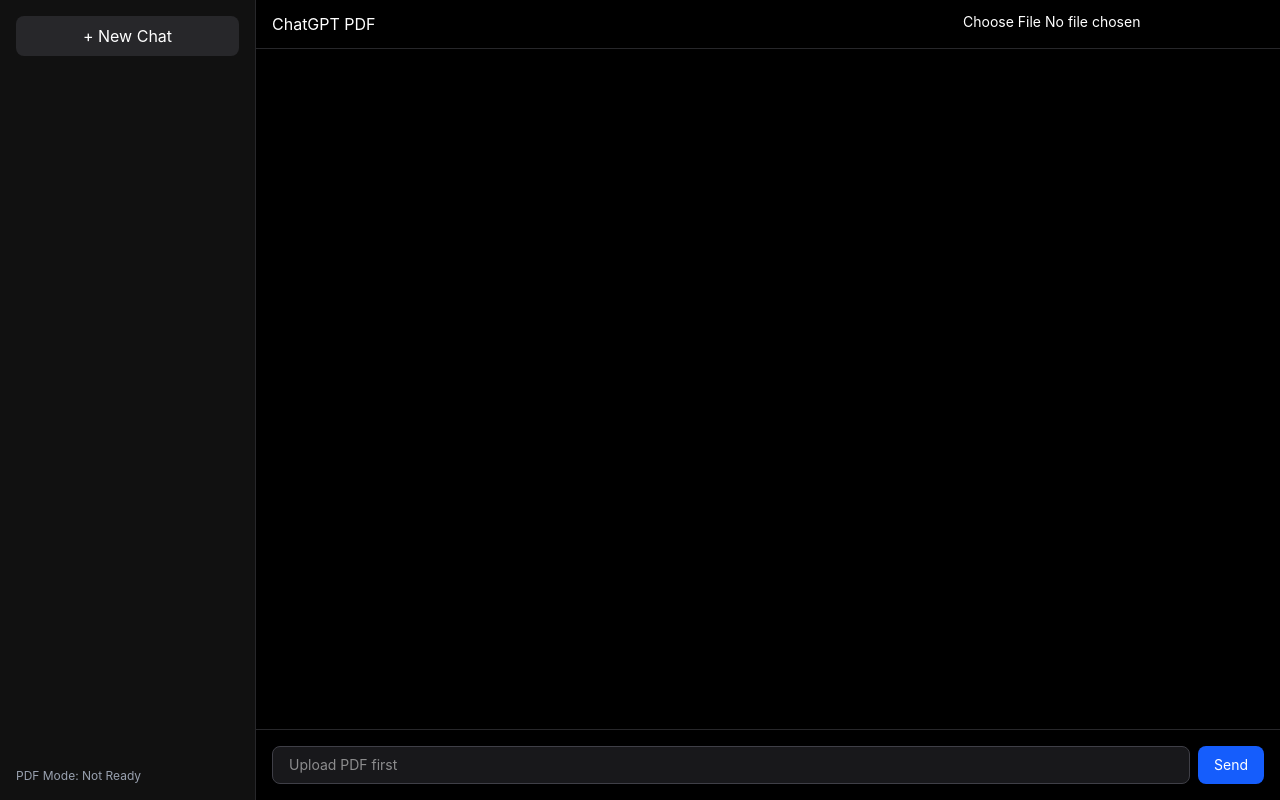
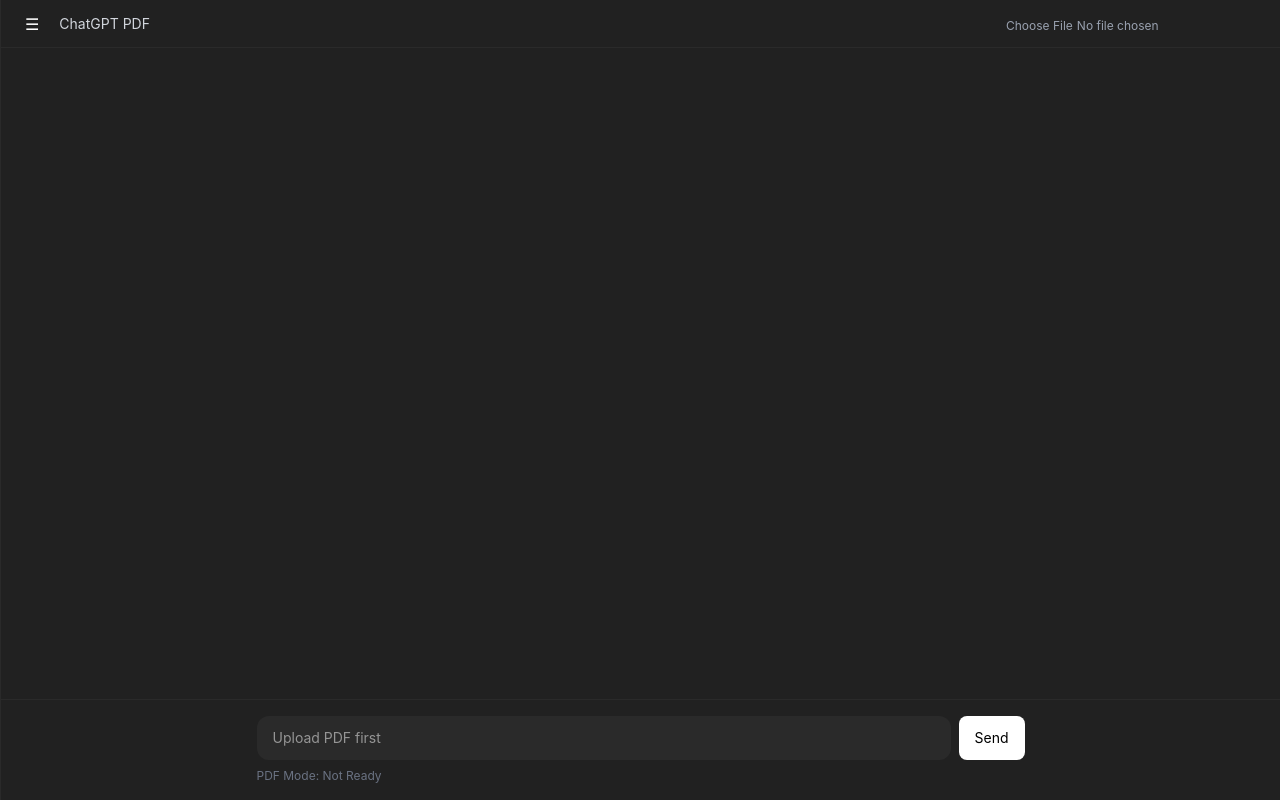
Before and after one commit to AB-stack-cmd/Rag-Application, a Next.js app: page / in a window 1280 px wide. Built offline with nearby package versions, Linux system fonts and the light colour scheme.

Commit message:
added side bar

```diff
--- /dev/null
+++ b/app/pages/ChatMessage.tsx
@@ -0,0 +1,16 @@
+"use client";
+
+import ReactMarkdown from "react-markdown";
+import remarkGfm from "remark-gfm";
+
+export function ChatMessage({ content }: { content: string }) {
+  return (
+    <div className="text-sm leading-relaxed text-white">
+      <div className="prose prose-invert max-w-none">
+        <ReactMarkdown remarkPlugins={[remarkGfm]}>
+          {content}
+        </ReactMarkdown>
+      </div>
+    </div>
+  );
+}
--- /dev/null
+++ b/app/pages/Sidebar.tsx
@@ -0,0 +1,28 @@
+export default function Sidebar({ open }: any) {
+  return (
+    <div
+      className={`
+        ${open ? "w-64" : "w-0"}
+        bg-[#171717] border-r border-[#2a2a2a]
+        transition-all duration-300 overflow-hidden
+      `}
+    >
+      <div className="p-3">
+        <button className="w-full bg-[#2a2a2a] hover:bg-[#333] text-sm p-2 rounded">
+          + New Chat
+        </button>
+      </div>
+
+      <div className="px-2 space-y-1">
+        {["Chat 1", "Chat 2"].map((c, i) => (
+          <div
+            key={i}
+            className="px-3 py-2 text-sm rounded cursor-pointer hover:bg-[#2a2a2a]"
+          >
+            {c}
+          </div>
+        ))}
+      </div>
+    </div>
+  );
+}
--- a/app/pages/main.tsx
+++ b/app/pages/main.tsx
@@ -1,7 +1,10 @@
 'use client'
 
 import { useState, useRef, useEffect } from "react";
-
+import { ChatMessage } from "./ChatMessage";
+import Sidebar from "./Sidebar";
+import { conversations } from "./test/mockData";
+import test from "node:test";
 interface Message {
   role: "user" | "assistant";
   content: string;
@@ -14,7 +17,7 @@ export default function Main() {
   const [streamingMsg, setStreamingMsg] = useState("");
   const [pdfReady, setPdfReady] = useState(false);
   const [jobId, setJobId] = useState<string | null>(null);
-
+  const [sidebarOpen,setSidebarOpen] = useState(false)
   const bottomRef = useRef<HTMLDivElement>(null);
 
   useEffect(() => {
@@ -97,10 +100,13 @@ export default function Main() {
 
       try {
         const event = JSON.parse(line);
+        console.log(`Event : ${event}` )
 
         if (event.type === "token") {
           finalText += event.content;
-          setStreamingMsg(finalText);
+          for (const text of finalText){
+          setStreamingMsg(text);
+          }
         }
 
         if (event.type === "done") {
@@ -119,26 +125,33 @@ export default function Main() {
   setLoading(false);
 }
   return (
-    <div className="flex h-screen bg-black text-white">
+    <div className="flex h-screen bg-[#212121] text-white">
 
-      {/* Sidebar */}
-      <div className="w-64 bg-[#111] border-r border-zinc-800 p-4 hidden md:flex flex-col">
-        <button className="mb-4 bg-zinc-800 p-2 rounded-lg hover:bg-zinc-700">
-          + New Chat
+  {/* SIDEBAR */}
+  <Sidebar
+    open={sidebarOpen}
+    onClose={() => setSidebarOpen(false)}
+    onSelect={conversations}
+    activeId={1}
+  />
+
+  {/* MAIN AREA */}
+  <div className="flex flex-col flex-1">
+
+    {/* HEADER */}
+    <div className="h-12 border-b border-[#2a2a2a] flex items-center px-4 gap-3">
+
+      {/* ✅ NO absolute (this fixes alignment) */}
+      <button
+        onClick={() => setSidebarOpen(prev => !prev)}
+        className="p-2 rounded-md hover:bg-[#2a2a2a]"
+      >
+        ☰
       </button>
 
-        <div className="text-xs text-gray-400 mt-auto">
-          PDF Mode: {pdfReady ? "Ready" : "Not Ready"}
-        </div>
-      </div>
+      <span className="text-sm text-gray-300">ChatGPT PDF</span>
 
-      {/* Main */}
-      <div className="flex flex-col flex-1">
-
-        {/* Header */}
-        <div className="border-b border-zinc-800 px-4 py-3 flex justify-between">
-          <span>ChatGPT PDF</span>
-
+      <div className="ml-auto">
         <input
           type="file"
           accept="application/pdf"
@@ -147,59 +160,93 @@ export default function Main() {
               handleFileUpload(e.target.files[0]);
             }
           }}
-            className="text-sm"
+          className="text-xs text-gray-400"
         />
       </div>
+    </div>
 
-        {/* Chat */}
-        <div className="flex-1 overflow-y-auto px-6 py-6 space-y-6">
+    {/* CHAT AREA */}
+    <div className="flex-1 overflow-y-auto">
+
+      <div className="max-w-3xl mx-auto px-4 py-6 space-y-6">
 
         {messages.map((msg, i) => (
-            <div key={i} className={`flex ${msg.role === "user" ? "justify-end" : "justify-start"}`}>
-              <div className={`max-w-2xl px-4 py-3 rounded-xl text-sm ${
-                msg.role === "user" ? "bg-blue-600" : "bg-zinc-800"
-              }`}>
-                {msg.content}
+          <div
+            key={i}
+            className={`flex ${
+              msg.role === "user" ? "justify-end" : "justify-start"
+            }`}
+          >
+            <div
+              className={`
+                px-4 py-3 rounded-xl text-sm leading-6
+                max-w-[80%]
+                ${
+                  msg.role === "user"
+                    ? "bg-blue-600"
+                    : "bg-[#2a2a2a]"
+                }
+              `}
+            >
+              <ChatMessage content={msg.content} />
             </div>
           </div>
         ))}
 
-          {/* Streaming message */}
+        {/* STREAMING */}
         {streamingMsg && (
           <div className="flex justify-start">
-              <div className="bg-zinc-800 px-4 py-3 rounded-xl text-sm max-w-2xl">
+            <div className="bg-[#2a2a2a] px-4 py-3 rounded-xl text-sm max-w-[80%]">
               {streamingMsg}
             </div>
           </div>
         )}
 
+        {/* LOADING */}
         {loading && !streamingMsg && (
           <div className="text-gray-400 text-sm">Thinking...</div>
         )}
 
         <div ref={bottomRef} />
       </div>
+    </div>
 
-        {/* Input */}
-        <div className="border-t border-zinc-800 p-4">
-          <div className="flex gap-2">
+    {/* INPUT (ALIGNED WITH CHAT COLUMN) */}
+    <div className="border-t border-[#2a2a2a] bg-[#212121] p-4">
+
+      <div className="max-w-3xl mx-auto flex gap-2">
+
         <textarea
           value={input}
           onChange={(e) => setInput(e.target.value)}
           rows={1}
           placeholder={pdfReady ? "Ask about your PDF..." : "Upload PDF first"}
-              className="flex-1 resize-none rounded-lg bg-zinc-900 px-4 py-2 text-sm outline-none border border-zinc-700"
+          className="
+            flex-1 resize-none rounded-xl
+            bg-[#2a2a2a]
+            px-4 py-3 text-sm
+            outline-none
+          "
         />
 
         <button
           onClick={sendMessage}
-              className="bg-blue-600 px-4 py-2 rounded-lg text-sm hover:bg-blue-500"
+          className="
+            bg-white text-black
+            px-4 py-2 rounded-lg text-sm
+            hover:opacity-80
+          "
         >
           Send
         </button>
       </div>
+
+      {/* Footer status */}
+      <div className="max-w-3xl mx-auto mt-2 text-xs text-gray-500">
+        PDF Mode: {pdfReady ? "Ready" : "Not Ready"}
       </div>
     </div>
+
   </div>
-  );
-}
+</div>
+)}
--- /dev/null
+++ b/app/pages/test/mockData.tsx
@@ -0,0 +1,21 @@
+// lib/mockData.ts
+export const conversations = [
+  {
+    _id: "1",
+    title: "HTML Basics",
+    jobId: "job1",
+    messages: [
+      { role: "user", content: "What is HTML?" },
+      { role: "assistant", content: "HTML is the structure of web pages." },
+    ],
+  },
+  {
+    _id: "2",
+    title: "CSS Notes",
+    jobId: "job2",
+    messages: [
+      { role: "user", content: "What is CSS?" },
+      { role: "assistant", content: "CSS styles the UI." },
+    ],
+  },
+];
--- a/app/server/server.js
+++ b/app/server/server.js
@@ -70,9 +70,6 @@ app.post("/upload", upload.single("pdf"), async (req, res) => {
 
 app.get("/status/:id", async (req, res) => {
   try {
-
-
-
     const jobId = req.params.id;
 
     const job = await pdfQueue.getJob(jobId);
```
Also changed, not shown: app/server/api/query_route.js (line endings or trailing spaces). Lines whose indentation alone changed are shown as unchanged.
